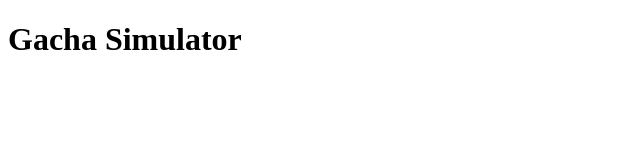
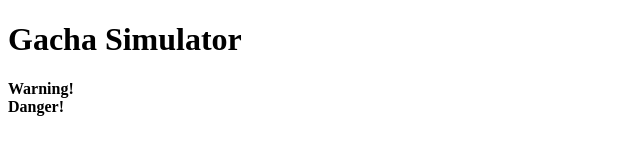
Before and after one commit to wenchenxu/SoftwareDev, a plain HTML site: page gacha/index.html in a window 1280 px wide. Shown: the whole page, without its empty margins (0-640 px from the left). Drawn offline with Linux system fonts and the light colour scheme.

Commit message:
testing modification

```diff
--- a/gacha/index.html
+++ b/gacha/index.html
@@ -7,6 +7,7 @@
 </head>
 <body>
     <h1>Gacha Simulator</h1>
-
+    <strong>Warning!</strong></br>
+    <strong>Danger!</strong></br>
 </body>
 </html>
```
